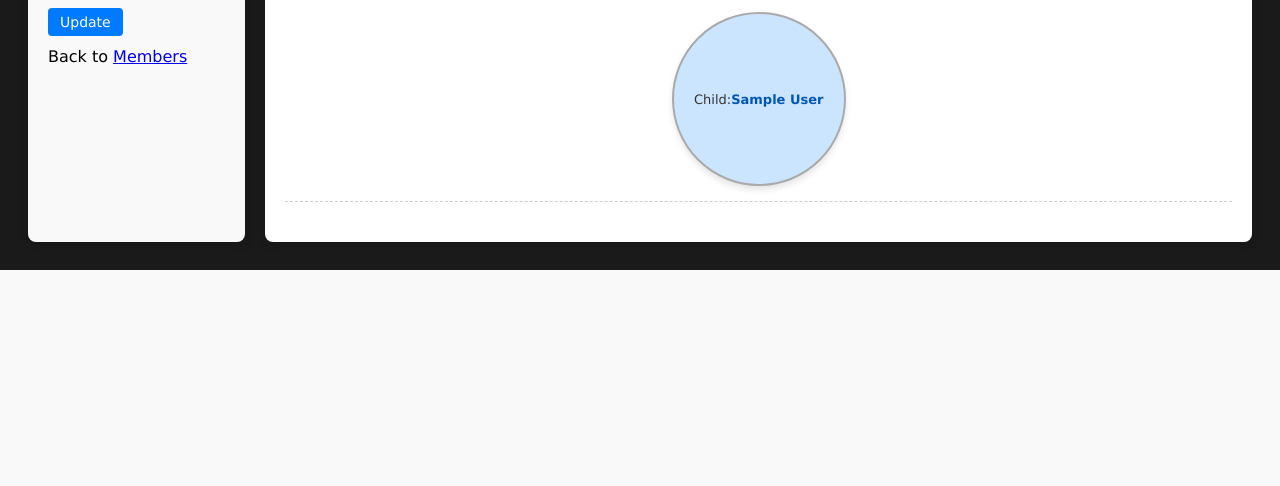
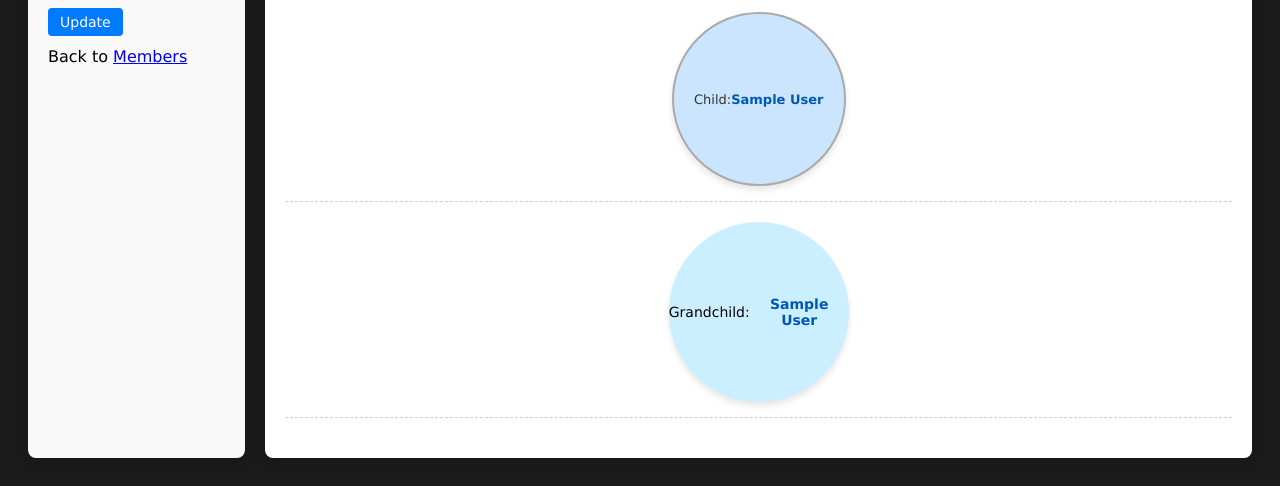
Before and after one commit to arturgorski14/FamilyTree, a Django app: page /members/1 in a window 1280 px wide. Shown: the part 696-1182 px from the top of the page. Before the commit the page ends 966 px from the top, so only its background shows below. Run offline with Django 5.2, Linux system fonts and the light colour scheme; tables that the repository leaves empty hold one stand-in row (values such as "Sample post").

Commit message:
UX: grandchildren

```diff
--- a/familly_tree/members/static/styles.css
+++ b/familly_tree/members/static/styles.css
@@ -135,6 +135,28 @@ body {
     color: #fff;
 }
 
+.generation.grandchildren {
+    display: flex;
+    flex-wrap: wrap; /* Allow wrapping */
+    justify-content: center; /* Center-align grandchildren */
+    gap: 20px; /* Space between grandchildren */
+    margin-top: 20px; /* Space above the grandchildren section */
+}
+
+.member-grandchild {
+    width: 180px;
+    height: 180px;
+    background-color: #ccefff;
+    border-radius: 50%;
+    display: flex;
+    align-items: center;
+    justify-content: center;
+    text-align: center;
+    color: #000;
+    font-size: 14px;
+    box-shadow: 0 4px 6px rgba(0, 0, 0, 0.1);
+}
+
 .grand-ancestor {
   background-color: #f8d7da;
 }
--- a/familly_tree/members/templates/details.html
+++ b/familly_tree/members/templates/details.html
@@ -86,5 +86,12 @@
     <div class="generation children">
         {% display_family_members_list member.children "Child" %}
     </div>
+
+    <div class="generation grandchildren">
+        <!-- Gather all grandchildren -->
+        {% with grandchildren=member.children|map:"children"|sum %}
+        {% display_family_members_list grandchildren "Grandchild" %}
+        {% endwith %}
+    </div>
 </div>
 {% endblock %}
--- a/familly_tree/members/templatetags/family_tree_tags.py
+++ b/familly_tree/members/templatetags/family_tree_tags.py
@@ -12,8 +12,8 @@ def display_family_member(member, title):
         url = reverse('members:details', args=[member.id])
         html_output = f'<div class="member-{title.lower()}">{title}: <br><a href="{url}">{member}</a></div>'
     else:
-        plural_title = f"{title}s" if title.lower() != "child" else "children"
-        html_output = f'<div class="member-{title.lower()}">No {title.lower()} listed.</div>'
+        plural_title = f"{title}s" if title.lower() != "child" else "children"  # TODO: fix for grandchildren
+        html_output = f'<div class="member-{plural_title}">No {plural_title} listed.</div>'
 
     return mark_safe(html_output)
 
@@ -33,3 +33,15 @@ def display_family_members_list(members, title):
         html_output = f'<div class="member-{plural_title}">No {plural_title} listed.</div>'
 
     return mark_safe(html_output)
+
+
+@register.filter
+def map(value, arg):
+    """Applies a function (or attribute) to all items in a list."""
+    return [getattr(item, arg) for item in value if getattr(item, arg, None)]
+
+
+@register.filter
+def sum(value):
+    """Flattens a list of lists into a single list."""
+    return [item for sublist in value for item in sublist]
```
